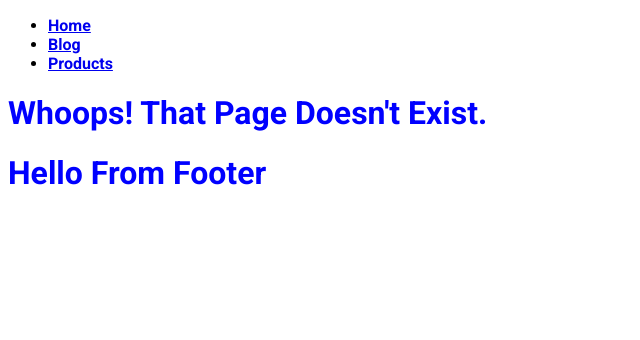
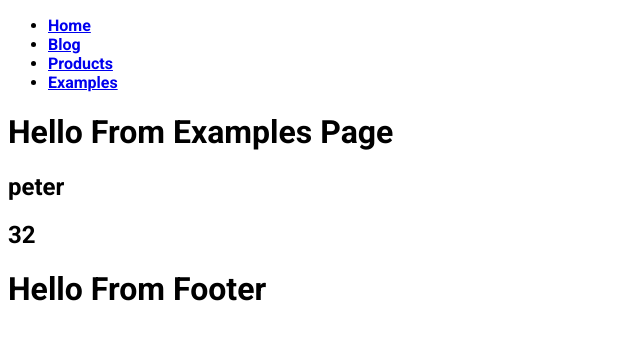
Before and after one commit to kyle-norris/Gatsby-Tutorial, a Gatsby site in the folder portfolio/: page /examples in a window 1280 px wide. Before the commit this address had no page. Shown: the whole page, without its empty margins (0-640 px from the left). Built offline with nearby package versions, Linux system fonts and the light colour scheme; Gatsby itself is replaced by a stand-in of ours.

Commit message:
Created a StaticQuery Hook

```diff
--- a/portfolio/src/components/Layout.css
+++ b/portfolio/src/components/Layout.css
@@ -5,6 +5,5 @@ body {
 }
 
 h1 {
-  color: blue;
   text-transform: capitalize;
 }
--- a/portfolio/src/components/Navbar.js
+++ b/portfolio/src/components/Navbar.js
@@ -14,6 +14,9 @@ const Navbar = () => {
         <li>
           <Link to="/products/">Products</Link>
         </li>
+        <li>
+          <Link to="/examples">Examples</Link>
+        </li>
       </ul>
     </nav>
   );
--- /dev/null
+++ b/portfolio/src/examples/Header.js
@@ -0,0 +1,27 @@
+import React from "react"
+import { useStaticQuery, graphql } from "gatsby"
+
+const ComponentName = () => {
+  const data = useStaticQuery(graphql`
+    {
+      site {
+        siteMetadata {
+          person {
+            age
+            name
+          }
+          author
+          data
+          description
+          title
+        }
+      }
+    }
+  `)
+  return <div>
+    <h2>{data.site.siteMetadata.person.name}</h2>
+    <h2>{data.site.siteMetadata.person.age}</h2>
+  </div>
+}
+
+export default ComponentName
--- /dev/null
+++ b/portfolio/src/pages/examples.js
@@ -0,0 +1,14 @@
+import React from 'react'
+import Header from '../examples/Header'
+import Layout from '../components/Layout'
+
+const examples = () => {
+  return (
+    <Layout>
+      <h1>Hello from examples page</h1>
+      <Header />
+    </Layout>
+  )
+}
+
+export default examples
```
